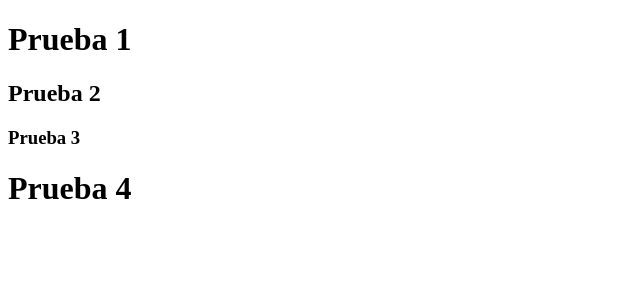
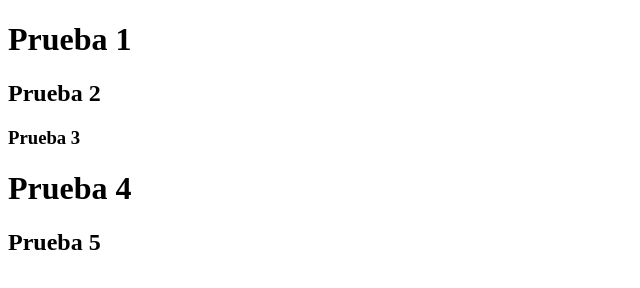
Before and after one commit to JesuuusArt/PruebasMerge, a plain HTML site: page index.html in a window 1280 px wide. Shown: the whole page, without its empty margins (0-640 px from the left). Drawn offline with Linux system fonts and the light colour scheme.

Commit message:
Prueba 5

```diff
--- a/index.html
+++ b/index.html
@@ -11,5 +11,6 @@
     <h3>Prueba 3</h3>
 
     <h1>Prueba 4</h1>
+    <h2>Prueba 5</h2>
 </body>
 </html>
```
